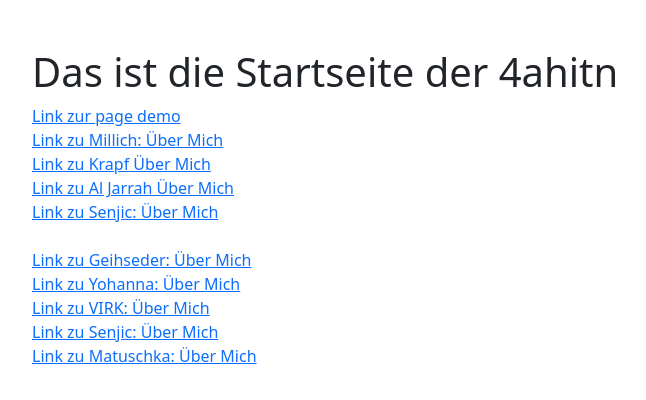
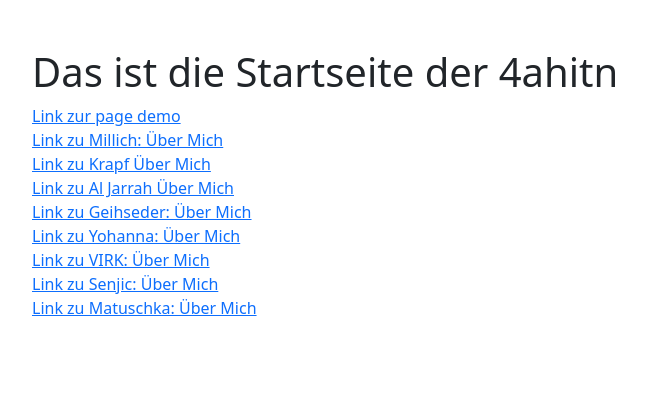
Before and after one commit to mahies/4ahitn_24, an Angular app: page / in a window 1280 px wide. Shown: the top 400 px of the page, without its empty margins (28-674 px from the left). Built offline with nearby package versions, Linux system fonts and the light colour scheme.

Commit message:
Test webseite

```diff
--- a/src/app/page-home/page-home.component.html
+++ b/src/app/page-home/page-home.component.html
@@ -7,8 +7,6 @@
   <a routerLink="/about_meMILLICH" routerLinkActive="active">Link zu Millich: Über Mich</a><br>
   <a routerLink="/about_me_krapf" routerLinkActive="active">Link zu Krapf Über Mich</a><br>
   <a routerLink="/about_me_aljarrah" routerLinkActive="active">Link zu Al Jarrah Über Mich</a>
-  <br>
-  <a routerLink="/about_me_SENJIC" routerLinkActive="active">Link zu Senjic: Über Mich</a><br>
   <br>
   <a routerLink="/aboutMeGEIHSEDER" routerLinkActive="active">Link zu Geihseder: Über Mich</a>
   <br>
```
